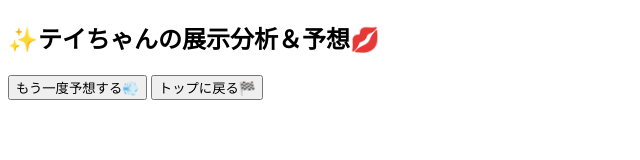
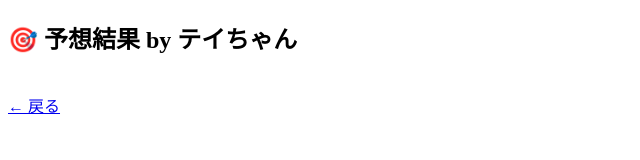
Before and after one commit to utai5338-creator/galboat-tei2, a plain HTML site: page result.html in a window 1280 px wide. Shown: the whole page, without its empty margins (0-640 px from the left). Drawn offline with Linux system fonts and the light colour scheme.

Commit message:
Update result.html

```diff
--- a/result.html
+++ b/result.html
@@ -1,18 +1,15 @@
 <!DOCTYPE html>
 <html lang="ja">
 <head>
-  <meta charset="UTF-8" />
-  <meta name="viewport" content="width=device-width, initial-scale=1.0" />
-  <title>分析結果 - ギャルボート by テイちゃん</title>
-  <link rel="stylesheet" href="style.css" />
+  <meta charset="UTF-8">
+  <title>ギャルボート by テイちゃん｜結果</title>
+  <link rel="stylesheet" href="style.css">
 </head>
 <body>
-  <h2>✨テイちゃんの展示分析＆予想💋</h2>
+  <h2>🎯 予想結果 by テイちゃん</h2>
   <div id="resultArea"></div>
-
-  <button onclick="location.href='input.html'">もう一度予想する💨</button>
-  <button onclick="location.href='index.html'">トップに戻る🏁</button>
-
+  <br>
+  <a href="input.html">← 戻る</a>
   <script src="app.js"></script>
 </body>
 </html>
```
